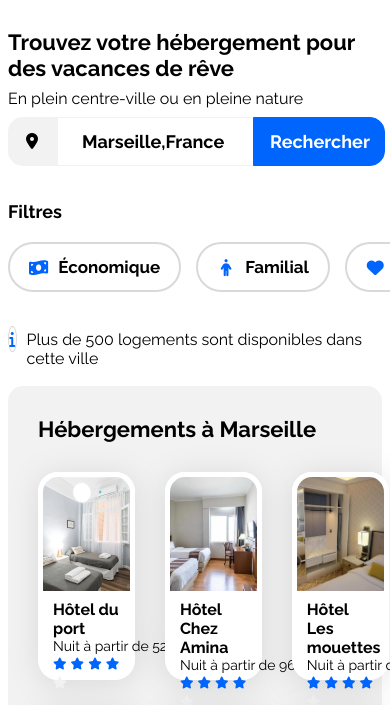
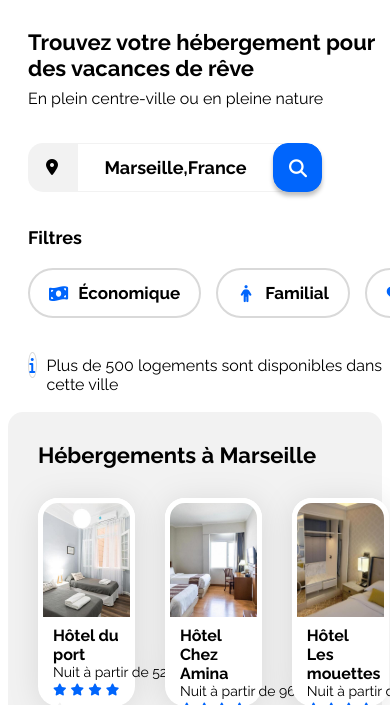
Before and after one commit to IdrissCisse/PROJET2OC, a plain HTML site: page index.html in a window 390 px wide. Shown: the part 124-829 px from the top of the page. Drawn offline with Linux system fonts and the light colour scheme.

Commit message:
Ajustement du formulaire de recherche dans la version Mobile

```diff
--- a/css/style.css
+++ b/css/style.css
@@ -117,7 +117,6 @@ main {
     width: 100%;
     max-height: 281px;
     margin-top: 30px;
-
 }
 
 .search-text {
@@ -125,7 +124,7 @@ main {
     flex-direction: column;
     gap: 8px;
     width: 100%;
-    height: 53px;
+    max-height: 53px;
 }
 
 .search-text h2 {
@@ -142,7 +141,6 @@ main {
 form {
     display: flex;
     align-items: center;
-    gap: 24px;
     width: 377px;
     height: 49px;
     border-radius: 15px;
@@ -181,10 +179,11 @@ form::before{
 
 /*Suppression de la marge interne pour ne pas affecter les dimensions definies*/
 form input {
-    width: 147px;
+    max-width: 195px;
     height: 21px;
     font-size: 18px;
     font-weight: 700;
+    text-align: center;
     border: none;
     padding: 0;
 }
@@ -197,6 +196,7 @@ form input:focus {
 form button {
     display: flex;
     align-items: center;
+    justify-content: center;
     width: 132px;
     height:49px;
     padding: 15px 16px 15px 16px;
@@ -206,6 +206,10 @@ form button {
     font-size: 18px;
     font-weight: 700;
     border: 1px solid #0065FC;
+}
+
+.fa-magnifying-glass {
+   display: none;
 }
 
 /*** Filtres ***/
@@ -602,4 +606,35 @@ footer {
        bottom: -2px;
     }
 
+    .main-search {
+        max-height: 432px;
+        padding: 0 20px;
+    }
+
+    .search-text {
+        max-height: 79px;
+    }
+
+    form button {
+        width: 49px;
+        border-radius: 15px 16px;
+        box-shadow: 0px 4px 4px 0px #00000040;
+        z-index: 1;
+    }
+
+    form::before {
+        right: 122px;
+        z-index: 0;
+    }
+
+    .text-button {
+        display: none;
+    }
+
+    .fa-magnifying-glass {
+        display: inline;
+        color: white;
+        width: 17px;
+        height: 17px;
+    }
 }
--- a/index.html
+++ b/index.html
@@ -38,7 +38,10 @@
                         <i class="fa-solid fa-location-dot"></i>
                     </div>
                     <input type="text" name ="q" value="Marseille,France">
-                    <button type="submit">Rechercher</button>
+                    <button type="submit">
+                        <span class="text-button">Rechercher</span>
+                        <i class="fa-solid fa-magnifying-glass"></i>
+                    </button>
                 </form>
                 <div class="search-filter">
                     <h3>Filtres</h3>
```
